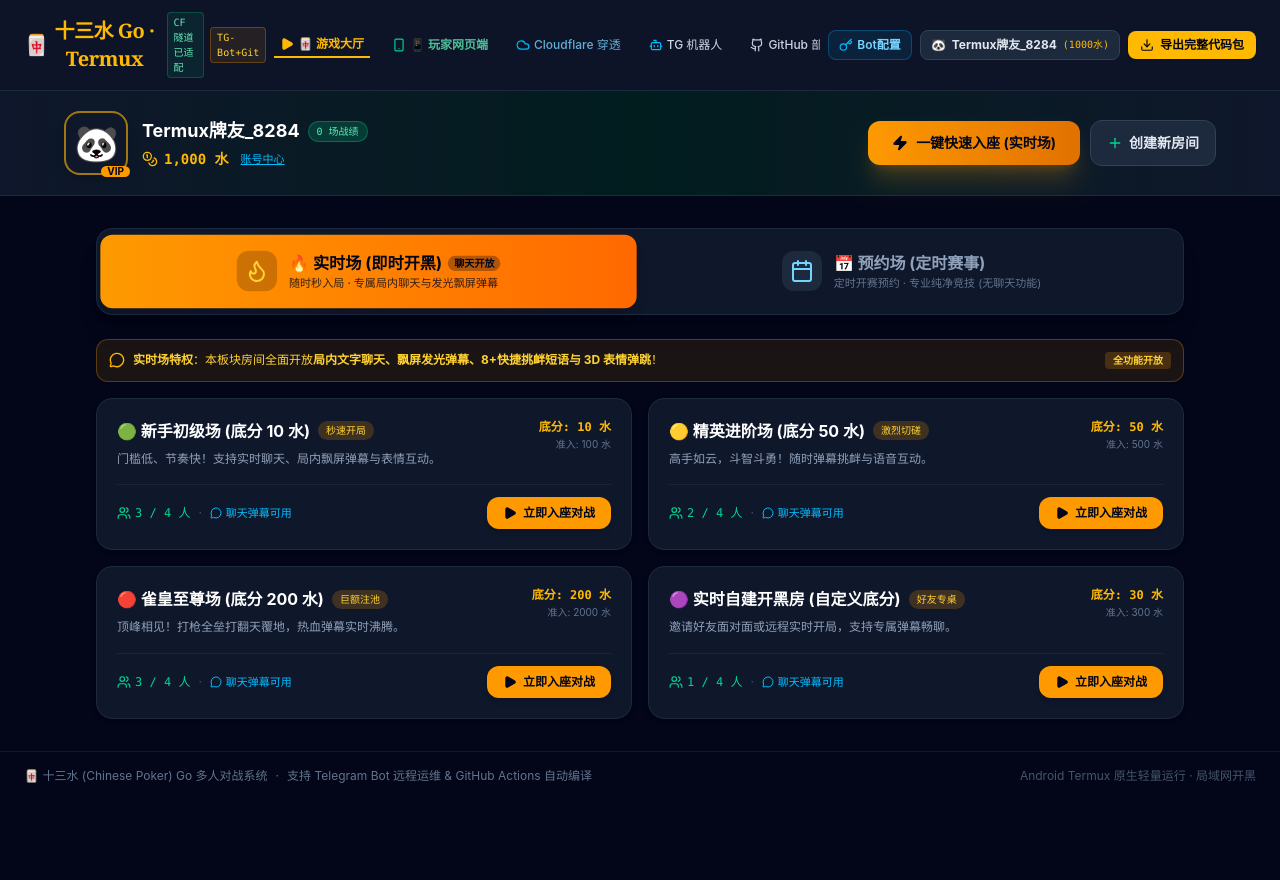
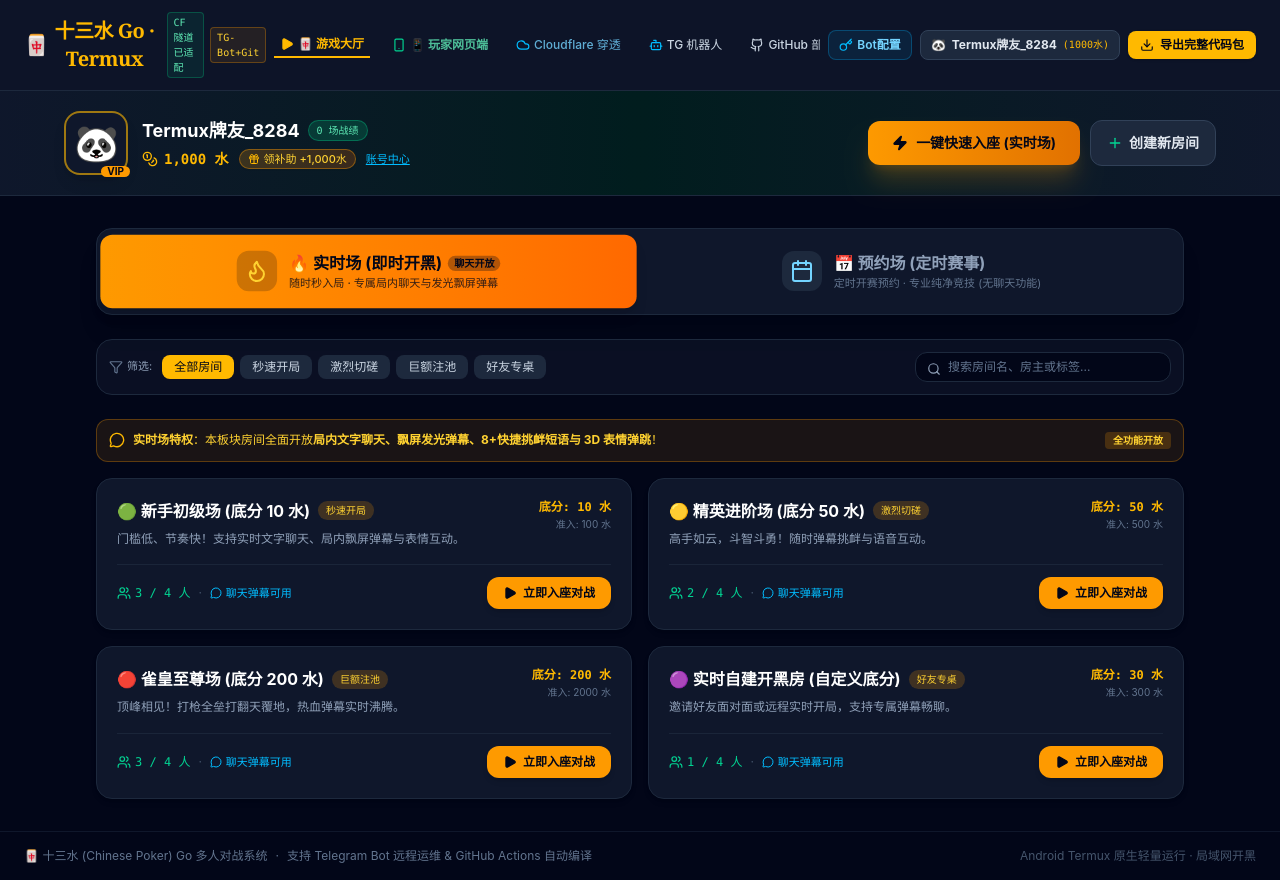
Before and after one commit to wen95266/sx, a React (Vite) app: page / in a window 1280 px wide. Before the commit the page ends 800 px from the top, so only its background shows below. Built offline with nearby package versions, Linux system fonts and the light colour scheme.

Commit message:
feat: add chip management and lobby rules updates
- Implement `addChips` utility for user balance updates
- Connect user state updates across lobby and main app
- Expand rules documentation with arena and chat specifications

```diff
--- a/src/App.tsx
+++ b/src/App.tsx
@@ -90,6 +90,7 @@ export default function App() {
             }}
             onOpenAuth={() => setShowAuthModal(true)}
             onOpenBotGuide={() => setShowBotGuideModal(true)}
+            onUpdateUser={(u) => setCurrentUser(u)}
           />
         ) : (
           <GameTable
@@ -125,6 +126,7 @@ export default function App() {
               }}
               onOpenAuth={() => setShowAuthModal(true)}
               onOpenBotGuide={() => setShowBotGuideModal(true)}
+              onUpdateUser={(u) => setCurrentUser(u)}
             />
           ) : (
             <GameTable
--- a/src/components/GameLobby.tsx
+++ b/src/components/GameLobby.tsx
@@ -19,16 +19,19 @@ import {
   Check,
   ArrowRight,
   Search,
-  Filter
+  Filter,
+  Gift
 } from 'lucide-react';
 import { LobbyRoom, RoomType } from '../types/game';
-import { UserProfile } from '../utils/authStorage';
+import { UserProfile, addChips } from '../utils/authStorage';
+import { SoundEffects } from '../utils/audio';
 
 interface GameLobbyProps {
   currentUser: UserProfile;
   onEnterRoom: (room: LobbyRoom) => void;
   onOpenAuth: () => void;
   onOpenBotGuide: () => void;
+  onUpdateUser?: (user: UserProfile) => void;
 }
 
 const DEFAULT_SCHEDULED_ROOMS: LobbyRoom[] = [
@@ -92,7 +95,7 @@ const DEFAULT_SCHEDULED_ROOMS: LobbyRoom[] = [
   },
   {
     id: 'sched_4',
-    name: '⚔️ 明日 20:00 · 巅峰万元巅峰大奖赛',
+    name: '⚔️ 明日 20:00 · 巅峰万元大奖争霸赛',
     type: 'scheduled',
     baseScore: 200,
     minChips: 2000,
@@ -125,7 +128,7 @@ const DEFAULT_REALTIME_ROOMS: LobbyRoom[] = [
     status: 'waiting',
     allowChat: true,
     tag: '秒速开局',
-    description: '门槛低、节奏快！支持实时聊天、局内飘屏弹幕与表情互动。'
+    description: '门槛低、节奏快！支持实时文字聊天、局内飘屏弹幕与表情互动。'
   },
   {
     id: 'live_master',
@@ -175,7 +178,8 @@ export const GameLobby: React.FC<GameLobbyProps> = ({
   currentUser,
   onEnterRoom,
   onOpenAuth,
-  onOpenBotGuide
+  onOpenBotGuide,
+  onUpdateUser
 }) => {
   const [activeTab, setActiveTab] = useState<RoomType>('realtime');
   const [scheduledRooms, setScheduledRooms] = useState<LobbyRoom[]>(DEFAULT_SCHEDULED_ROOMS);
@@ -185,9 +189,23 @@ export const GameLobby: React.FC<GameLobbyProps> = ({
   const [newRoomBaseScore, setNewRoomBaseScore] = useState(50);
   const [newScheduledTime, setNewScheduledTime] = useState('今晚 20:30');
   const [bookedSuccessTip, setBookedSuccessTip] = useState<string | null>(null);
+  const [searchKeyword, setSearchKeyword] = useState('');
+  const [selectedTag, setSelectedTag] = useState<string>('all');
+
+  const handleClaimBonus = () => {
+    const updated = addChips(1000);
+    if (onUpdateUser) onUpdateUser(updated);
+    SoundEffects.playFanfare();
+    setBookedSuccessTip('🎁 成功领取每日救济补助：+1,000 水！祝您把把通天大顺！');
+    setTimeout(() => setBookedSuccessTip(null), 3000);
+  };
 
   const handleQuickMatch = () => {
-    // Pick the most suitable realtime room based on player's chips
+    // Check if chips are enough for beginner
+    if (currentUser.chips < 100) {
+      handleClaimBonus();
+    }
+
     const room =
       currentUser.chips >= 2000
         ? realtimeRooms[2]
@@ -197,14 +215,26 @@ export const GameLobby: React.FC<GameLobbyProps> = ({
     onEnterRoom(room);
   };
 
+  const handleEnterRealtimeRoom = (room: LobbyRoom) => {
+    if (currentUser.chips < room.minChips) {
+      const updated = addChips(1000);
+      if (onUpdateUser) onUpdateUser(updated);
+      setBookedSuccessTip(`⚠️ 筹码不足（需 ${room.minChips} 水），已自动为您补发 +1,000 水！正在进入房间...`);
+      setTimeout(() => {
+        setBookedSuccessTip(null);
+        onEnterRoom(room);
+      }, 1200);
+      return;
+    }
+    onEnterRoom(room);
+  };
+
   const handleBookScheduledRoom = (room: LobbyRoom) => {
-    // If room is full, enter directly
     if (room.playersCount >= 4) {
       onEnterRoom(room);
       return;
     }
 
-    // Add current user to booked list if not already there
     const isBooked = room.bookedPlayers?.some(p => p.name === currentUser.nickname);
     if (!isBooked) {
       const updated = scheduledRooms.map(r => {
@@ -220,9 +250,8 @@ export const GameLobby: React.FC<GameLobbyProps> = ({
       });
       setScheduledRooms(updated);
       setBookedSuccessTip(`🎉 成功预约 [${room.name}]！开赛时间：${room.scheduledTime}`);
-      setTimeout(() => setBookedSuccessTip(null), 3000);
+      setTimeout(() => setBookedSuccessTip(null), 3500);
     } else {
-      // Enter the scheduled table
       onEnterRoom(room);
     }
   };
@@ -271,6 +300,18 @@ export const GameLobby: React.FC<GameLobbyProps> = ({
     setNewRoomName('');
   };
 
+  // Filtered rooms
+  const currentRoomsList = activeTab === 'realtime' ? realtimeRooms : scheduledRooms;
+  const filteredRooms = currentRoomsList.filter(r => {
+    const matchesKeyword =
+      !searchKeyword ||
+      r.name.toLowerCase().includes(searchKeyword.toLowerCase()) ||
+      r.description?.toLowerCase().includes(searchKeyword.toLowerCase()) ||
+      r.tag?.toLowerCase().includes(searchKeyword.toLowerCase());
+    const matchesTag = selectedTag === 'all' || r.tag === selectedTag;
+    return matchesKeyword && matchesTag;
+  });
+
   return (
     <div className="flex-1 flex flex-col bg-slate-950 text-slate-100 select-none overflow-y-auto">
       {/* Lobby Hero Banner & Identity Bar */}
@@ -296,11 +337,19 @@ export const GameLobby: React.FC<GameLobbyProps> = ({
                   {currentUser.totalGames} 场战绩
                 </span>
               </div>
-              <div className="flex items-center gap-3 mt-1 text-xs">
+              <div className="flex flex-wrap items-center gap-2.5 mt-1 text-xs">
                 <div className="flex items-center gap-1.5 text-amber-400 font-mono font-bold text-sm">
                   <Coins className="w-4 h-4" />
                   <span>{currentUser.chips.toLocaleString()} 水</span>
                 </div>
+                <button
+                  onClick={handleClaimBonus}
+                  className="px-2 py-0.5 rounded-full bg-gradient-to-r from-amber-500/20 to-orange-500/20 border border-amber-500/40 text-amber-300 hover:text-amber-200 text-[11px] font-medium flex items-center gap-1 cursor-pointer transition-colors shadow-xs active:scale-95"
+                  title="免费领取每日筹码水数"
+                >
+                  <Gift className="w-3 h-3 text-amber-400" />
+                  <span>领补助 +1,000水</span>
+                </button>
                 <button
                   onClick={onOpenAuth}
                   className="text-[11px] text-sky-400 hover:text-sky-300 underline cursor-pointer"
@@ -332,7 +381,7 @@ export const GameLobby: React.FC<GameLobbyProps> = ({
         </div>
       </div>
 
-      {/* Booked Success Alert */}
+      {/* Booked Success / Toast Alert */}
       {bookedSuccessTip && (
         <div className="max-w-6xl mx-auto w-full px-4 pt-4">
           <div className="p-3 bg-emerald-500/20 border border-emerald-500/40 rounded-xl text-xs text-emerald-300 font-medium flex items-center gap-2 animate-in fade-in">
@@ -348,7 +397,10 @@ export const GameLobby: React.FC<GameLobbyProps> = ({
         <div className="grid grid-cols-2 gap-3 p-1.5 bg-slate-900 border border-slate-800 rounded-2xl shadow-xl">
           {/* Tab 1: 实时场 (Real-Time Live Arena) */}
           <button
-            onClick={() => setActiveTab('realtime')}
+            onClick={() => {
+              setActiveTab('realtime');
+              setSelectedTag('all');
+            }}
             className={`p-3 md:p-4 rounded-xl flex items-center justify-center gap-2 md:gap-3 transition-all cursor-pointer ${
               activeTab === 'realtime'
                 ? 'bg-gradient-to-r from-amber-500 to-orange-500 text-slate-950 font-black shadow-lg scale-[1.01]'
@@ -375,7 +427,10 @@ export const GameLobby: React.FC<GameLobbyProps> = ({
 
           {/* Tab 2: 预约场 (Scheduled Booking Arena) */}
           <button
-            onClick={() => setActiveTab('scheduled')}
+            onClick={() => {
+              setActiveTab('scheduled');
+              setSelectedTag('all');
+            }}
             className={`p-3 md:p-4 rounded-xl flex items-center justify-center gap-2 md:gap-3 transition-all cursor-pointer ${
               activeTab === 'scheduled'
                 ? 'bg-gradient-to-r from-sky-500 to-blue-600 text-white font-black shadow-lg scale-[1.01]'
@@ -401,6 +456,70 @@ export const GameLobby: React.FC<GameLobbyProps> = ({
           </button>
         </div>
 
+        {/* Filter and Search Bar */}
+        <div className="flex flex-col sm:flex-row items-stretch sm:items-center justify-between gap-3 bg-slate-900/60 p-3 rounded-2xl border border-slate-800">
+          <div className="flex items-center gap-1.5 overflow-x-auto">
+            <span className="text-[11px] text-slate-400 mr-1 shrink-0 flex items-center gap-1">
+              <Filter className="w-3.5 h-3.5 text-slate-500" />
+              <span>筛选:</span>
+            </span>
+            <button
+              onClick={() => setSelectedTag('all')}
+              className={`px-3 py-1 rounded-lg text-xs font-medium cursor-pointer transition-colors shrink-0 ${
+                selectedTag === 'all'
+                  ? 'bg-amber-400 text-slate-950 font-bold'
+                  : 'bg-slate-800 text-slate-300 hover:text-white'
+              }`}
+            >
+              全部房间
+            </button>
+            {activeTab === 'realtime' ? (
+              <>
+                {['秒速开局', '激烈切磋', '巨额注池', '好友专桌'].map((t) => (
+                  <button
+                    key={t}
+                    onClick={() => setSelectedTag(t)}
+                    className={`px-3 py-1 rounded-lg text-xs font-medium cursor-pointer transition-colors shrink-0 ${
+                      selectedTag === t
+                        ? 'bg-amber-400 text-slate-950 font-bold'
+                        : 'bg-slate-800 text-slate-300 hover:text-white'
+                    }`}
+                  >
+                    {t}
+                  </button>
+                ))}
+              </>
+            ) : (
+              <>
+                {['官方赛事', '好友私房', '娱乐练手', '高额赏金'].map((t) => (
+                  <button
+                    key={t}
+                    onClick={() => setSelectedTag(t)}
+                    className={`px-3 py-1 rounded-lg text-xs font-medium cursor-pointer transition-colors shrink-0 ${
+                      selectedTag === t
+                        ? 'bg-sky-400 text-slate-950 font-bold'
+                        : 'bg-slate-800 text-slate-300 hover:text-white'
+                    }`}
+                  >
+                    {t}
+                  </button>
+                ))}
+              </>
+            )}
+          </div>
+
+          <div className="relative w-full sm:w-64">
+            <Search className="w-3.5 h-3.5 text-slate-400 absolute left-3 top-2.5" />
+            <input
+              type="text"
+              value={searchKeyword}
+              onChange={(e) => setSearchKeyword(e.target.value)}
+              placeholder="搜索房间名、房主或标签..."
+              className="w-full bg-slate-950 border border-slate-800 rounded-xl pl-8 pr-3 py-1.5 text-xs text-white placeholder-slate-500 focus:outline-none focus:border-amber-400"
+            />
+          </div>
+        </div>
+
         {/* SECTION 1: 实时场 (REALTIME ARENA WITH LIVE CHAT & DANMU) */}
         {activeTab === 'realtime' && (
           <div className="flex flex-col gap-4 animate-in fade-in duration-200">
@@ -419,7 +538,7 @@ export const GameLobby: React.FC<GameLobbyProps> = ({
 
             {/* Realtime Rooms Grid */}
             <div className="grid grid-cols-1 md:grid-cols-2 gap-4">
-              {realtimeRooms.map((room) => (
+              {filteredRooms.map((room) => (
                 <div
                   key={room.id}
                   className="bg-slate-900 border border-slate-800 hover:border-amber-500/50 rounded-2xl p-4 md:p-5 flex flex-col justify-between gap-4 shadow-md transition-all hover:shadow-xl hover:-translate-y-0.5 group"
@@ -463,7 +582,7 @@ export const GameLobby: React.FC<GameLobbyProps> = ({
                     </div>
 
                     <button
-                      onClick={() => onEnterRoom(room)}
+                      onClick={() => handleEnterRealtimeRoom(room)}
                       className="px-4 py-2 bg-amber-500 hover:bg-amber-400 text-slate-950 font-bold rounded-xl text-xs flex items-center gap-1.5 cursor-pointer transition-colors shadow-md group-hover:scale-105"
                     >
                       <Play className="w-3.5 h-3.5 fill-current" />
@@ -494,7 +613,7 @@ export const GameLobby: React.FC<GameLobbyProps> = ({
 
             {/* Scheduled Rooms Grid */}
             <div className="grid grid-cols-1 md:grid-cols-2 gap-4">
-              {scheduledRooms.map((room) => {
+              {filteredRooms.map((room) => {
                 const isUserBooked = room.bookedPlayers?.some(p => p.name === currentUser.nickname);
                 return (
                   <div
@@ -599,7 +718,7 @@ export const GameLobby: React.FC<GameLobbyProps> = ({
               </h3>
               <button
                 onClick={() => setShowCreateModal(false)}
-                className="text-slate-400 hover:text-white p-1 rounded-lg"
+                className="text-slate-400 hover:text-white p-1 rounded-lg cursor-pointer"
               >
                 ✕
               </button>
```
Also changed, not shown: src/components/RulesBook.tsx (+30 -0 lines), src/utils/authStorage.ts (+7 -0 lines).
